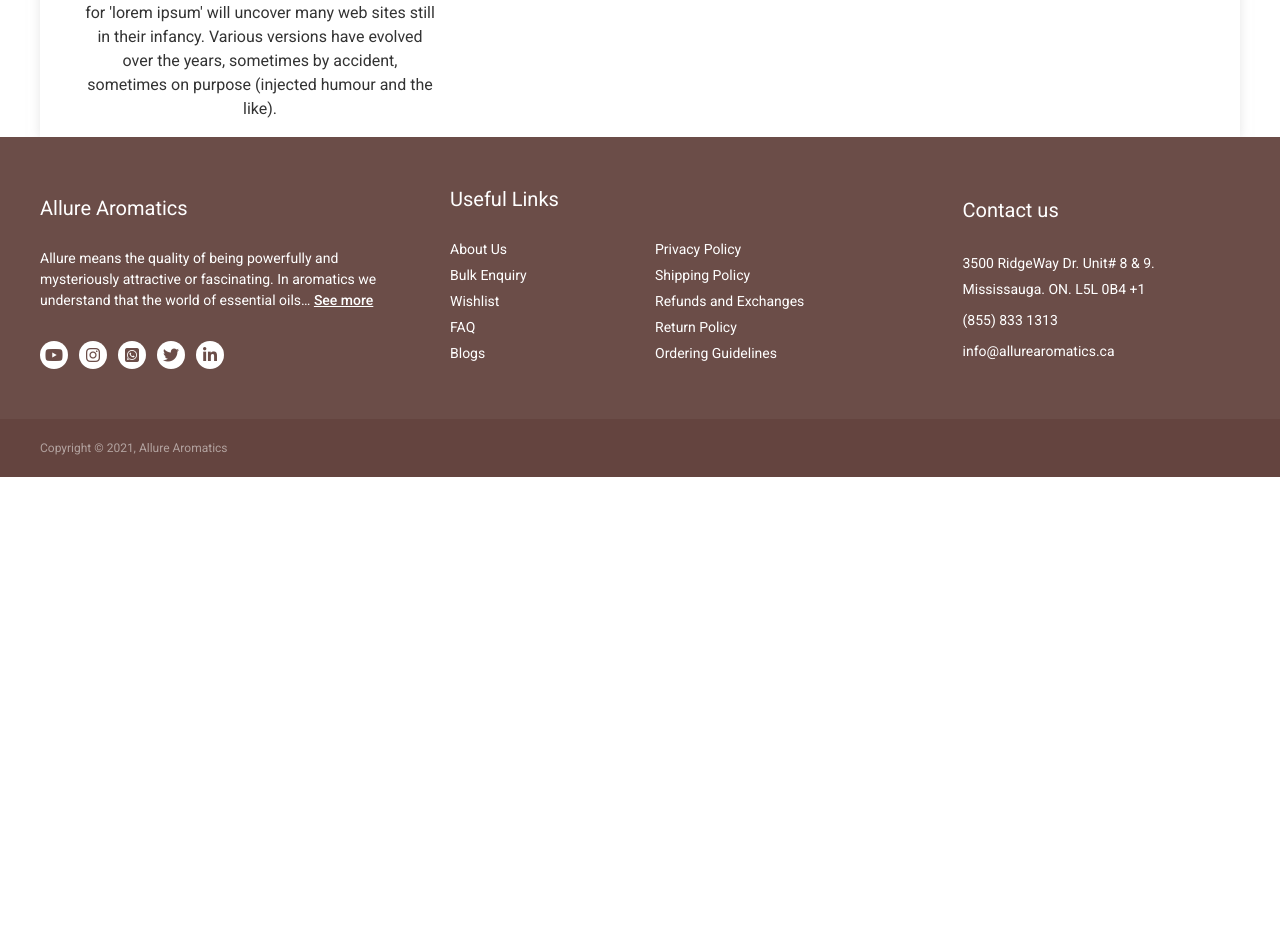
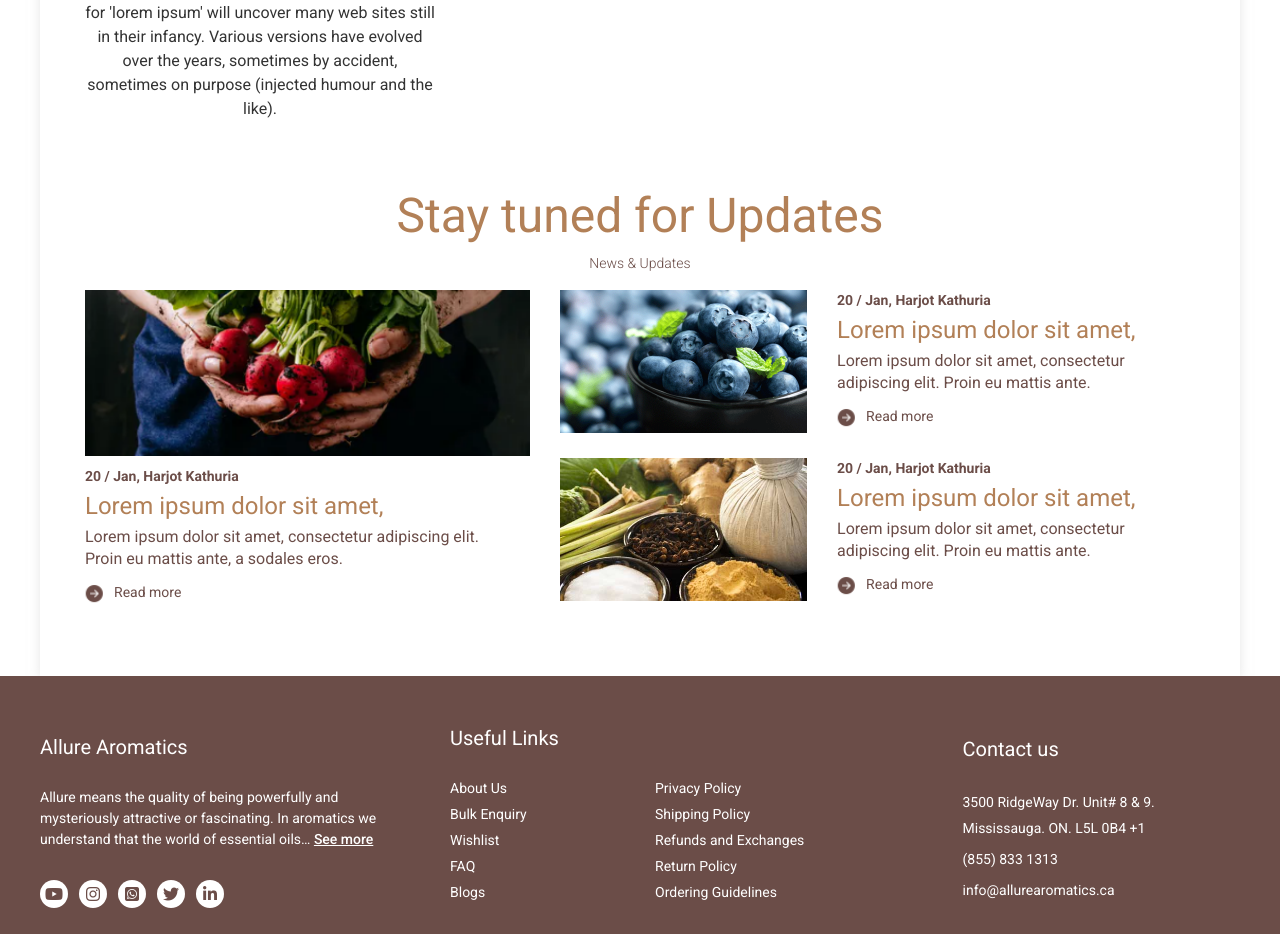
Before and after one commit to gitkamrul/ind, a plain HTML site: page index.html in a window 1280 px wide. Shown: the part 3222-4156 px from the top of the page. Before the commit the page ends 3699 px from the top, so only its background shows below. Drawn offline with Linux system fonts and the light colour scheme.

Commit message:
final code ruin

```diff
--- a/index.html
+++ b/index.html
@@ -413,19 +413,16 @@
 											<p>It is a long established fact that a reader will be distracted by the readable content of a page when looking at its layout. The point of using Lorem Ipsum is that it has a more-or-less normal distribution of letters, as opposed to using 'Content here, content here', making it look like readable English. Many desktop publishing packages and web page editors now use Lorem Ipsum as their default model text, and a search for 'lorem ipsum' will uncover many web sites still in their infancy. Various versions have evolved over the years, sometimes by accident, sometimes on purpose (injected humour and the like).</p>
 										</div>
 									</div>
-
 									<div class="col-lg-4">
 										<div class="babu-one mix all">
 											<p>It is a long established fact that a reader will be distracted by the readable content of a page when looking at its layout. The point of using Lorem Ipsum is that it has a more-or-less normal distribution of letters, as opposed to using 'Content here, content here', making it look like readable English. Many desktop publishing packages and web page editors now use Lorem Ipsum as their default model text, and a search for 'lorem ipsum' will uncover many web sites still in their infancy. Various versions have evolved over the years, sometimes by accident, sometimes on purpose (injected humour and the like).</p>
 										</div>
 									</div>
-
 									<div class="col-lg-4">
 										<div class="babu-one mix all">
 											<p>It is a long established fact that a reader will be distracted by the readable content of a page when looking at its layout. The point of using Lorem Ipsum is that it has a more-or-less normal distribution of letters, as opposed to using 'Content here, content here', making it look like readable English. Many desktop publishing packages and web page editors now use Lorem Ipsum as their default model text, and a search for 'lorem ipsum' will uncover many web sites still in their infancy. Various versions have evolved over the years, sometimes by accident, sometimes on purpose (injected humour and the like).</p>
 										</div>
 									</div>
-
 									<div class="col-lg-4">
 										<div class="babu-one mix all">
 											<p>It is a long established fact that a reader will be distracted by the readable content of a page when looking at its layout. The point of using Lorem Ipsum is that it has a more-or-less normal distribution of letters, as opposed to using 'Content here, content here', making it look like readable English. Many desktop publishing packages and web page editors now use Lorem Ipsum as their default model text, and a search for 'lorem ipsum' will uncover many web sites still in their infancy. Various versions have evolved over the years, sometimes by accident, sometimes on purpose (injected humour and the like).</p>
@@ -444,6 +441,76 @@
 					</div>
 					<!-- product area end -->
 
+					<!-- Stay-tuned-start -->
+					<div class="stay-tuned-area">
+						<div class="container">
+							<div class="stay-tuned-wrapper">
+								<div class="stay-tunned-header">
+									<h2>Stay tuned for Updates</h2>
+									<p>News & Updates</p>
+								</div>
+								<div class="stay-tuned-content">
+									<div class="row">
+										<div class="col-lg-5">
+											<div class="left">
+												<div class="img">
+													<img src="img/Bitmap.png" alt="Image not found">
+												</div>
+												<span class="date">20 / Jan, Harjot Kathuria</span>
+												<h5>Lorem ipsum dolor sit amet,</h5>
+												<p>Lorem ipsum dolor sit amet, consectetur adipiscing elit. <br> Proin eu mattis ante, a sodales eros.</p>
+												<div class="read-more">
+													<a href="#"><span><img src="img/view-btn.png" alt="image not found"></span>Read more</a>
+												</div>
+											</div>
+										</div>
+										<div class="col-lg-7">
+											<div class="news-list">
+												<div class="news-item">
+													<div class="row">
+														<div class="col-lg-5">
+															<div class="img">
+																<img src="img/Bitmap1.png" alt="Image not found">
+															</div>
+														</div>
+														<div class="col-lg-7">
+
+															<span class="date">20 / Jan, Harjot Kathuria</span>
+															<h5>Lorem ipsum dolor sit amet,</h5>
+															<p>Lorem ipsum dolor sit amet, consectetur <br>
+																adipiscing elit. Proin eu mattis ante.</p>
+															<div class="read-more">
+																<a href="#"><span><img src="img/view-btn.png" alt="image not found"></span>Read more</a>
+															</div>
+														</div>
+													</div>
+												</div>
+												<div class="news-item">
+													<div class="row">
+														<div class="col-lg-5">
+															<div class="img">
+																<img src="img/Bitmap2.png" alt="Image not found">
+															</div>
+														</div>
+														<div class="col-lg-7">
+															<span class="date">20 / Jan, Harjot Kathuria</span>
+															<h5>Lorem ipsum dolor sit amet,</h5>
+															<p>Lorem ipsum dolor sit amet, consectetur <br>
+																adipiscing elit. Proin eu mattis ante.</p>
+															<div class="read-more">
+																<a href="#"><span><img src="img/view-btn.png" alt="image not found"></span>Read more</a>
+															</div>
+														</div>
+													</div>
+												</div>
+											</div>
+										</div>
+									</div>
+								</div>
+							</div>
+						</div>
+					</div>
+						<!-- Stay-tuned-start -->
 				</div>
 			</div>
 		</div>
@@ -502,7 +569,6 @@
 								<p>3500 RidgeWay Dr. Unit# 8 & 9. <br> Mississauga. ON. L5L 0B4 +1 </p>
 								<p>(855) 833 1313</p>
 								<p>info@allurearomatics.ca</p>
-
 							</div>
 						</div>
 					</div>
@@ -520,7 +586,6 @@
 			</div>
 		</div>
 		<!-- copyright-area-end  -->
-
 
 
 		<!-- Main jQuery -->
--- a/style.css
+++ b/style.css
@@ -462,9 +462,6 @@
     border-top: none;
 }
 
-
-
-
 .featured-item  .icon img{
     display: inline-block;
     width: 70px;
@@ -570,7 +567,6 @@
      -webkit-transition: all 0.2s ease;
  }
 
-
  .footer-nav ul li {
      display: block;
  }
@@ -589,8 +585,6 @@
 .footer-nav ul li:first-child a{
     padding-top: 0;
 }
-
-
 
 /* Footer-area-css-end  */
 
@@ -617,3 +611,125 @@
 }
 
 /* copyright-area-start  */
+
+/* Stay-Tuned-area-start  */
+.stay-tuned-area {
+    padding: 50px 0;
+}
+.stay-tunned-header {
+    text-align: center;
+}
+
+.stay-tunned-header h2 {
+    font-size: 48px;
+    font-weight: 400;
+    color: #B28057;
+}
+
+.stay-tunned-header p {
+    font-weight: 300;
+    color: #6B4D48;
+    font-size: 14px;
+}
+
+.stay-tuned-content  .img img {
+    display: inline-block;
+    width: 100%;
+}
+
+
+.stay-tuned-content   .date {
+    color: #6B4D48 ;
+    font-weight: 700;
+    font-size:14px;
+    display: block;
+    margin-bottom: 5px;
+}
+.stay-tuned-content    h5 {
+    color: #B28057;
+    font-size: 24px;
+    font-weight:   400;
+    color: #B28057;
+    margin-bottom: 5px;
+}
+
+.stay-tuned-content   p {
+    font-size: 16px;
+    color: #6B4D48;
+    line-height: 22px;
+    margin-bottom: 5px;
+}
+
+.stay-tuned-content   .read-more  {
+    margin: 10px 0;
+}
+
+.stay-tuned-content  .read-more a{
+    color: #6B4D48;
+    font-weight: 400;
+    font-size: 14px;
+    transition: all 0.2s ease;
+    -webkit-transition: all 0.2s ease;
+    -moz-transition: all 0.2s ease;
+}
+
+.stay-tuned-content   .read-more a:hover {
+    opacity: 0.8;
+}
+.stay-tuned-content   .read-more  span {
+    margin-right: 10px;
+}
+
+.stay-tuned-content  .left .img {
+    margin-bottom: 10px;
+}
+
+
+.stay-tuned-content .news-item {
+    margin-bottom: 20px;
+}
+
+/* Stay-Tuned-area-end  */
+
+/* news-letter-area-start  */
+.news-letter-area {
+    padding: 50px 0;
+}
+
+
+.news-letter-area .left p {
+    margin-bottom: 0;
+    color: #6B4D48;
+    font-size: 20pz;
+    font-weight: 400;
+}
+.news-letter-area .right input {
+    display:inline-block;
+    width: 75%;
+    padding: 10px 20px;
+    outline: none;
+    border: 1px solid #6B4D48;
+    border-radius: 5px 0 0 5px;
+}
+.news-letter-area .right button{
+    outline: none;
+    background: #6B4D48;
+    color: #fff;
+    border: none;
+    font-size: 20px;
+    display: block;
+    width: 100%;
+    padding: 10px 0;
+    border-radius: 0 5px 5px 0;
+}
+.news-letter-area .right .submit-btn{
+    width: 25%;
+}
+
+.news-letter-area .right {
+    display: flex;
+    justify-content: flex-start;
+  }
+
+
+/* news-letter-area-end  */
```
Also changed, not shown: img/Bitmap.png (added), img/Bitmap1.png (added), img/Bitmap2.png (added).
